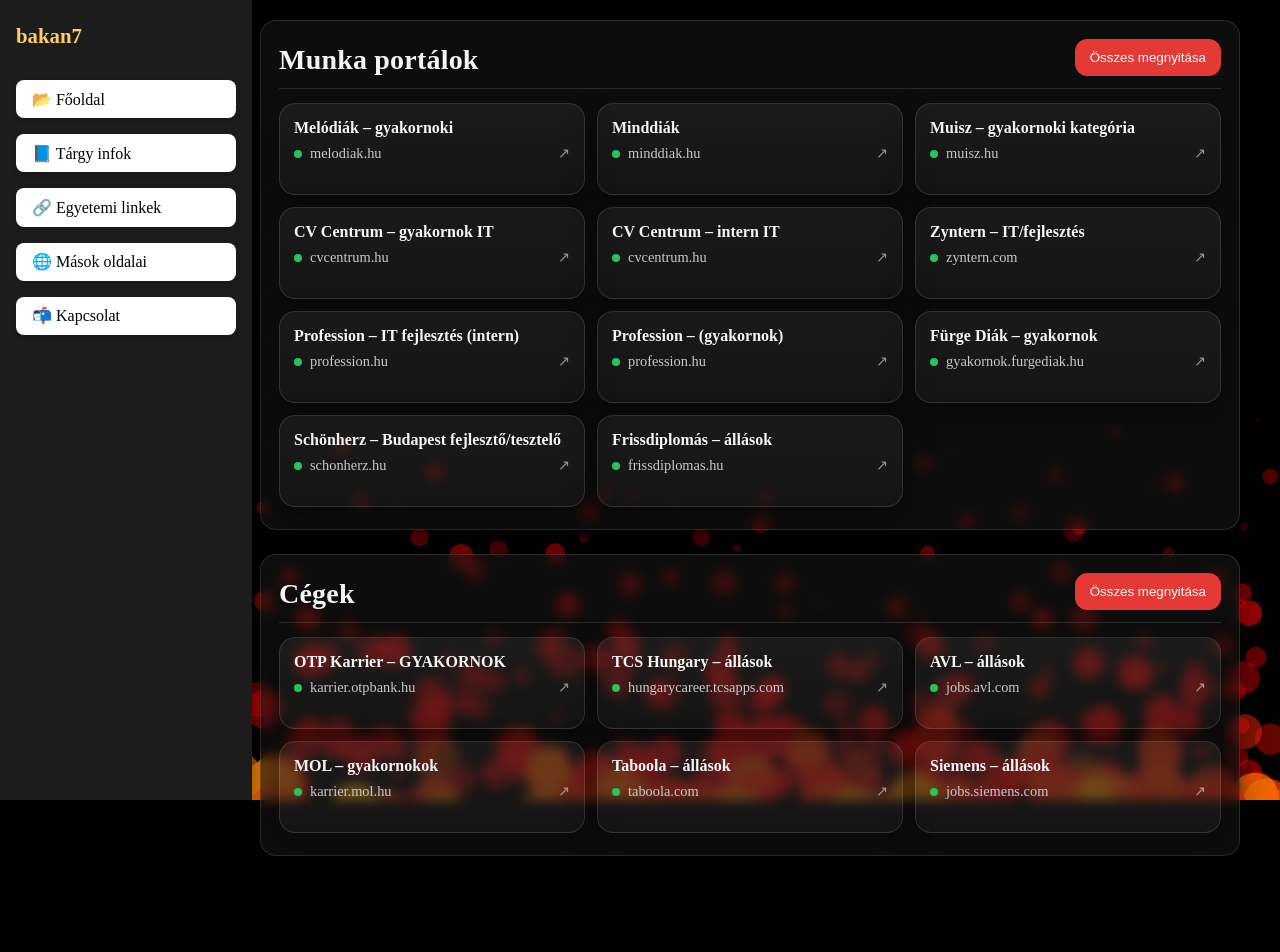
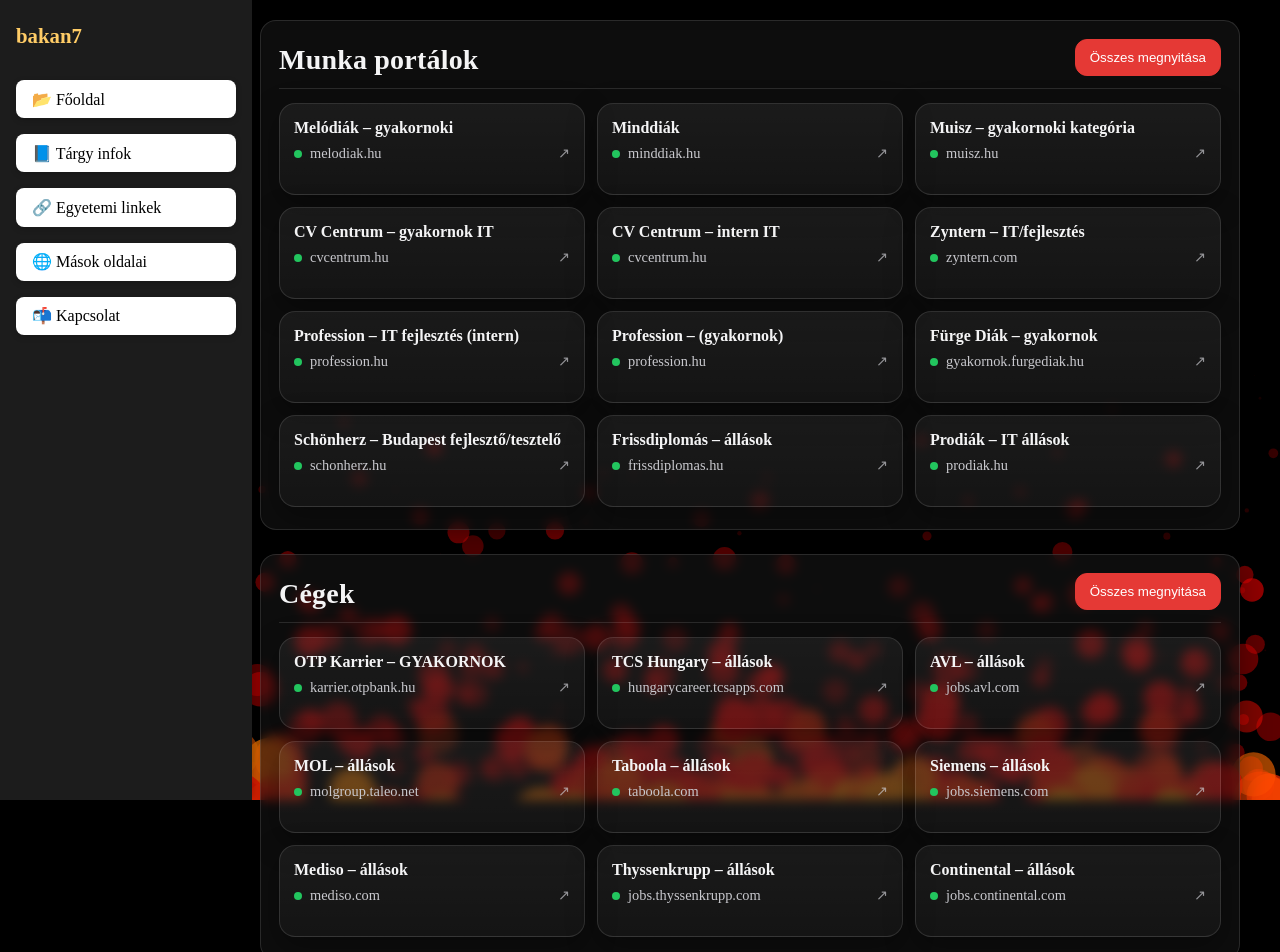
Before and after one commit to Andrssss/MyWebsite, a React (Vite) app: page /gyakornoki_poziciok in a window 1280 px wide. Shown: the top 952 px of the page. Before the commit the page ends 896 px from the top, so only its background shows below. Built offline with nearby package versions, Linux system fonts and the light colour scheme.

Commit message:
new links

```diff
--- a/src/LinksLauncher.jsx
+++ b/src/LinksLauncher.jsx
@@ -11,16 +11,20 @@ const JOB_PORTALS = [
   { label: 'Profession – (gyakornok)', url: 'https://www.profession.hu/allasok/it-uzemeltetes-telekommunikacio/1,25,0,gyakornok' },
   { label: 'Fürge Diák – gyakornok', url: 'https://gyakornok.furgediak.hu/allasok?statikusmunkakor=7' },
   { label: 'Schönherz – Budapest fejlesztő/tesztelő', url: 'https://schonherz.hu/diakmunkak/budapest/fejleszto---tesztelo' },
-  { label: 'Frissdiplomás – állások', url: 'https://www.frissdiplomas.hu/allasok' }
+  { label: 'Frissdiplomás – állások', url: 'https://www.frissdiplomas.hu/allasok' },
+  { label: 'Prodiák – IT állások', url: 'https://www.prodiak.hu/adverts/it-5980e4975de0fe1b308b460a/osszes/kulfold' }
 ];
 
 const COMPANIES = [
   { label: 'OTP Karrier – GYAKORNOK', url: 'https://karrier.otpbank.hu/go/Minden-allasajanlat/1167001/?q=&q2=&alertId=&locationsearch=&title=GYAKORNOK&date=&location=&shifttype=' },
   { label: 'TCS Hungary – állások', url: 'https://hungarycareer.tcsapps.com/?s=' },
   { label: 'AVL – állások', url: 'https://jobs.avl.com/search/?createNewAlert=false&q=&locationsearch=hu' },
-  { label: 'MOL – gyakornokok', url: 'https://karrier.mol.hu/hu/gyakornokok' },
+  { label: 'MOL – állások', url: 'https://molgroup.taleo.net/careersection/external/jobsearch.ftl?lang=hu' },
   { label: 'Taboola – állások', url: 'https://www.taboola.com/careers/jobs#team=&location=31734' },
-  { label: 'Siemens – állások', url: 'https://jobs.siemens.com/careers/search?query=%2A&location=Budapest%2C%20Hungary&pid=563156121706158&level=student%20%28not%20yet%20graduated%29&level=early%20professional&level=recent%20college%20graduate&level=not%20defined&domain=siemens.com&sort_by=relevance&location_distance_km=25&triggerGoButton=false' }
+  { label: 'Siemens – állások', url: 'https://jobs.siemens.com/careers/search?query=%2A&location=Budapest%2C%20Hungary&pid=563156121706158&level=student%20%28not%20yet%20graduated%29&level=early%20professional&level=recent%20college%20graduate&level=not%20defined&domain=siemens.com&sort_by=relevance&location_distance_km=25&triggerGoButton=false' },
+  { label: 'Mediso – állások', url: 'https://mediso.com/global/hu/career?search=&location=&category=9' },
+  { label: 'Thyssenkrupp – állások', url: 'https://jobs.thyssenkrupp.com/hu?filter=jobField%3AIT&location=Hungary%2C+Magyarorsz%C3%A1g&lat=47.1817585&lng=19.5060937&placeId=512e36525b8f8133405990a2cedc43974740f00101f9015753000000000000c0020b92030748756e67617279&radius=0' },
+  { label: 'Continental – állások', url: 'https://jobs.continental.com/hu/#/?fieldOfWork_stringS=3a2330f4-2793-4895-b7c7-aee9c965ae22,b99ff13c-96c8-4a72-b427-dec7effd7338&location=%7B%22title%22:%22Magyarorsz%C3%A1g%22,%22type%22:%22country%22,%22countryCode%22:%22hu%22%7D&searchTerm=intern' }
 ];
 
 function getDomain(u) {
--- a/src/SubjectInfo.jsx
+++ b/src/SubjectInfo.jsx
@@ -304,8 +304,10 @@ const subjects = [
     semester: 6,
   },
   {
-    name: 'Celluláris hullámszámítógépek',
-    general: 'Azt mondják, hogy "könnyű"',
+    name: 'Celluláris hullámszámítógépek - 2025',
+    general: 'Nenm volt',
+    duringSemester: 'Első 3 órára jártam be, aztán úgy alakult, hogy nincs rá időm. Amúgy az előadások szörnyen érdekesek, csak a legtöbb ember annyira leterhelt, hogy nem jut rá idő. Gyakorlat segíthet a megértésben, ZH-hoz, de többnyire haszontalan a programozós rész. ',
+    exam: 'Volt 1 ZH év közben, kb. olyan volt, mint elöző évben. Pár nap tanulás elég. ',
     semester: 6,
   },
   {
--- a/src/components/semesterData_pretty.js
+++ b/src/components/semesterData_pretty.js
@@ -35,9 +35,14 @@ export const semesterData = {
         "url": "https://drive.google.com/drive/folders/10r3YViZIa1A513ujAKb7ooCpdu7jcJmE?usp=drive_link"
       },
       {
+        "name": "BEV_SZÁMTECH",
+        "url": "https://drive.google.com/drive/folders/1RVM-GKScjgkrgKMC8VwWjYwZxLBZz31E?usp=sharing"
+      },
+      {
         "name": "ANALÍZIS_1",
         "url": "https://drive.google.com/drive/folders/1vOHHGc2kjuaAqjM8LEmSGMwx_pZqvpc2?usp=drive_link"
       }
+
     ]
   },
   "2. FÉLÉV": {
```
